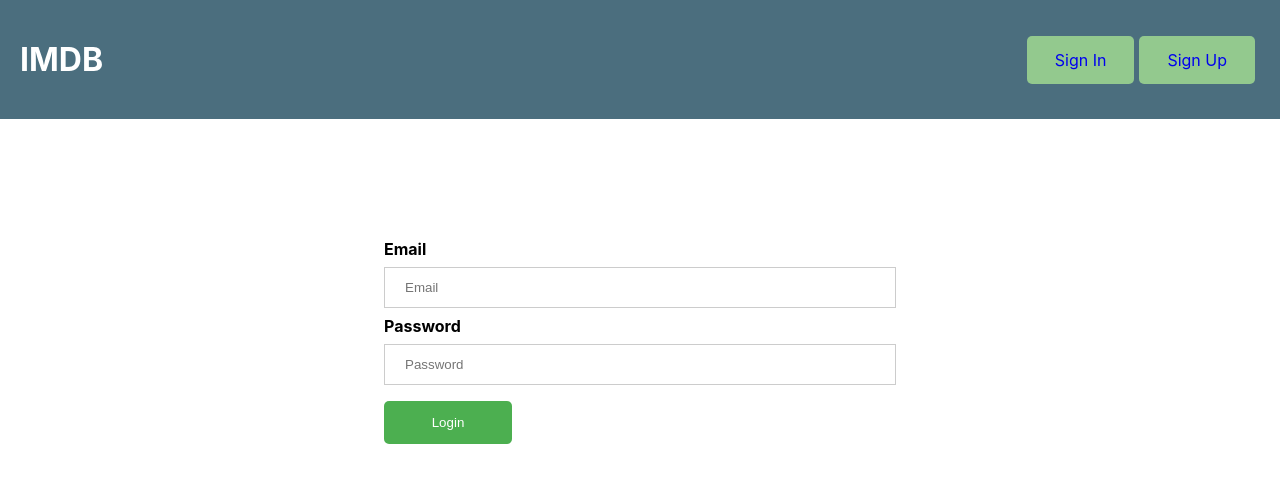
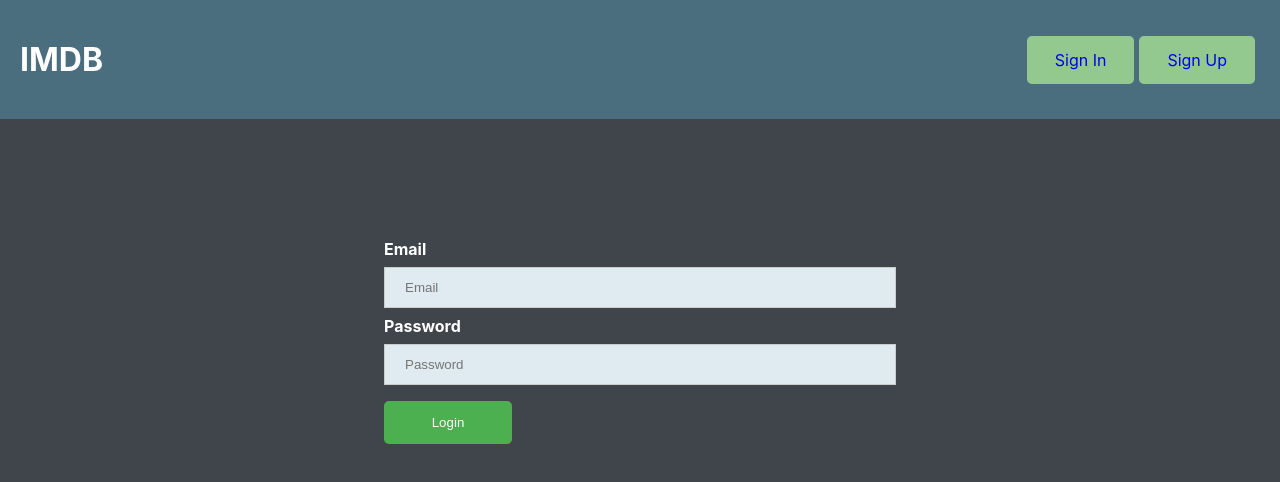
Before and after one commit to Thaneshwor/Trending-Movies-and-TV-Shows, a React (Create React App) app in the folder app/: page /signup in a window 1280 px wide. Shown: the top 482 px of the page. Built offline with nearby package versions, Linux system fonts and the light colour scheme.

Commit message:
Add css and add showErrorMsg property to state

```diff
--- a/app/src/assets/css/common.css
+++ b/app/src/assets/css/common.css
@@ -1,3 +1,7 @@
+body{
+    background-color:  #40454b;
+    color:#ffffff;
+}
 
 img{
     width: 100%;
@@ -21,6 +25,12 @@ a {
     margin: 0px 10px;
 }
 
+.err-msg{
+    text-align: center;
+    color: #e9cfcd;
+    font-weight: bold;
+}
+
 .btn-submit, .btn-done, .btn-task-complete, .btn-default {
     background-color: #4CAF50;
     color: white;
@@ -31,3 +41,6 @@ a {
     width: 25%;
     border-radius: 5px;
   }
+  input{
+      background-color: #dfebf1
+  }
--- a/app/src/components/signup/Signup.jsx
+++ b/app/src/components/signup/Signup.jsx
@@ -10,7 +10,7 @@ class Signup extends Component {
             firstName: '',
             lastName: '',
             password: '',
-            showErrorMsg: false,
+            showErrorMsg: true,
         }
 
     }
@@ -39,7 +39,7 @@ class Signup extends Component {
                         <button type='submit' className='btn-submit'>Create Account</button>
                     </form>
                 </div >
-                {this.showErrorMsg && <div>Please provide valid inputs</div>}
+                {this.state.showErrorMsg && <div className='err-msg'>Please provide valid inputs</div>}
             </div>
         )
     }
```
